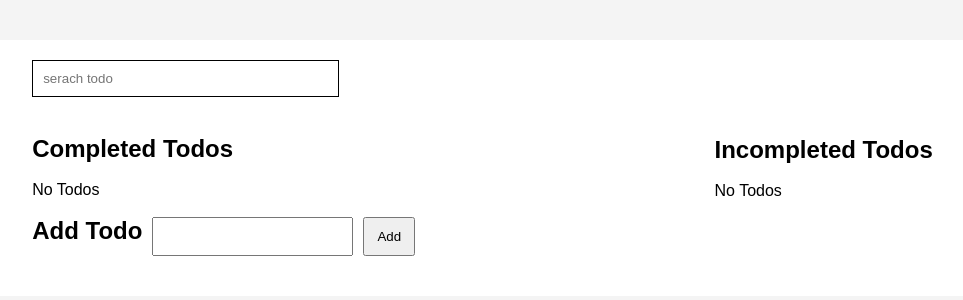
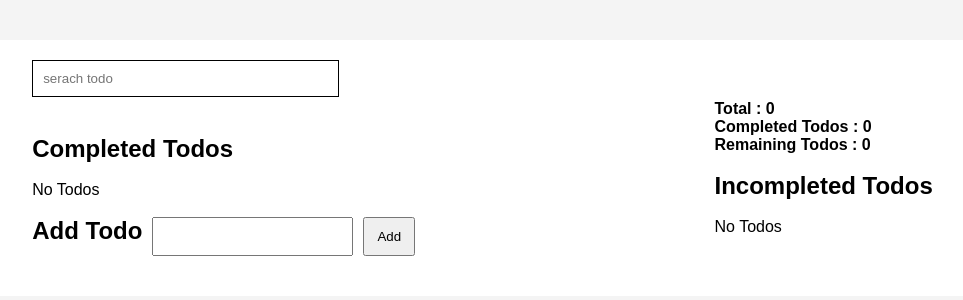
Before and after one commit to Amulya-TG/react-learning, a React (Vite) app in the folder todo-advanced/: page / in a window 1280 px wide. Shown: the top 300 px of the page, without its empty margins (155-1118 px from the left). Built offline with nearby package versions, Linux system fonts and the light colour scheme.

Commit message:
Add statictics counter

```diff
--- a/todo-advanced/src/App.jsx
+++ b/todo-advanced/src/App.jsx
@@ -81,6 +81,10 @@ const App = () => {
     return matcheSearch;
   });
 
+  const totalCount = todos.length;
+  const completedTodos = todos.filter((todo) => todo.completed).length;
+  const remainingTodos = todos.filter((todo) => !todo.completed).length;
+
   const incompleteTodos = filteredTodos.filter((todo) => !todo.completed);
   const completeTodos = filteredTodos.filter((todo) => todo.completed);
 
@@ -98,6 +102,11 @@ const App = () => {
         <TodoInput addTodo={addTodo} />
       </div>
       <div className="todo-right">
+        <div>
+          <h4>Total : {totalCount}</h4>
+          <h4>Completed Todos : {completedTodos}</h4>
+          <h4>Remaining Todos : {remainingTodos}</h4>
+        </div>
         <h2>Incompleted Todos</h2>
         <TodoList
           todos={incompleteTodos}
```
